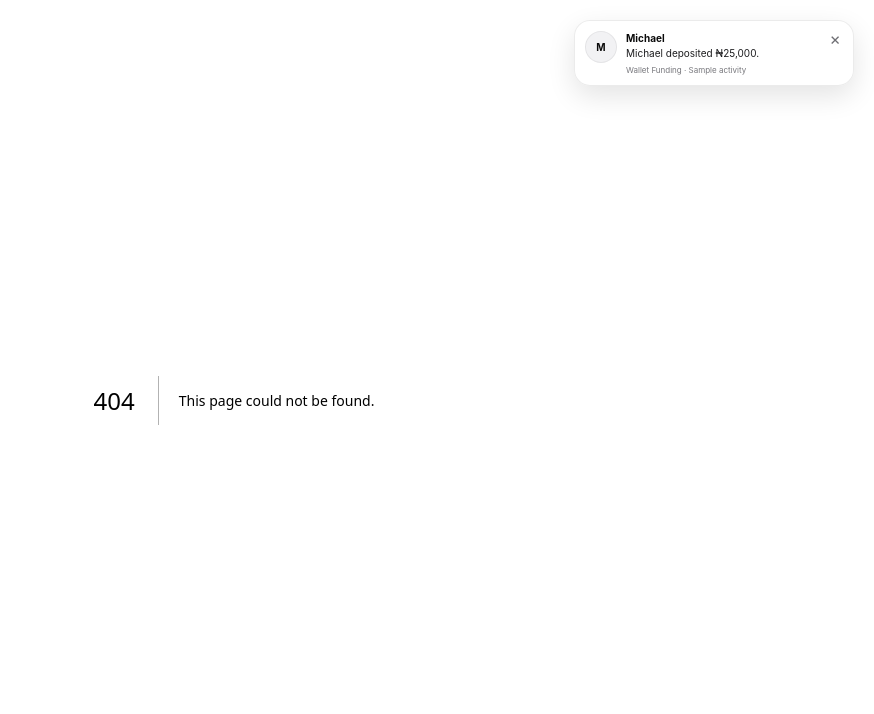
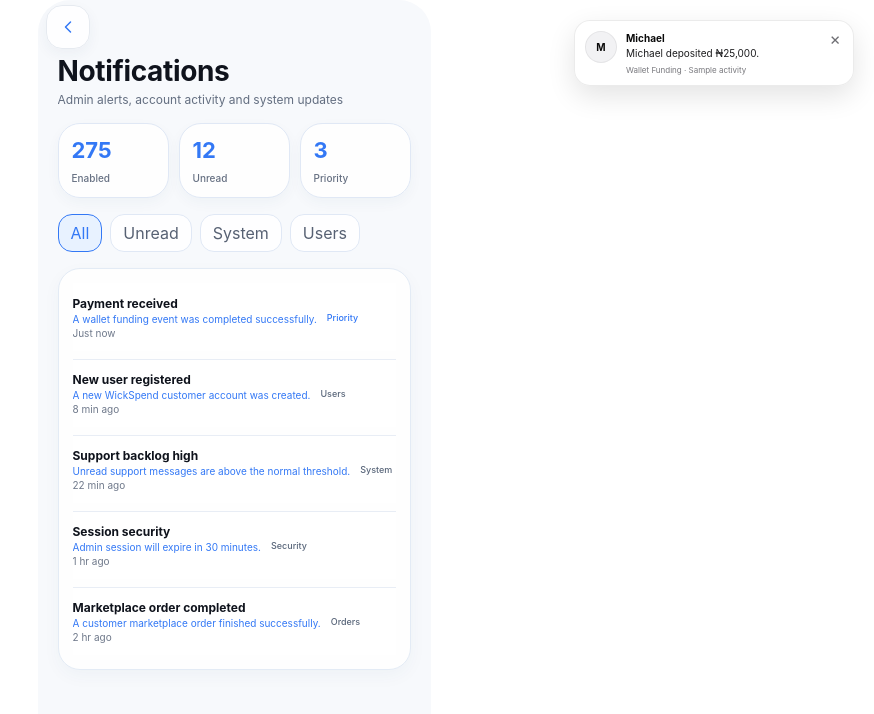
Before and after one commit to wis12dom34/-wickspend-web, a Next.js app: page /admin/notifications in a window 1280 px wide. Before the commit this address had no page. Shown: the top 714 px of the page, without its empty margins (406-1280 px from the left). Built offline with nearby package versions, Linux system fonts and the light colour scheme.

Commit message:
Add admin notifications route

```diff
--- /dev/null
+++ b/app/admin/notifications/page.tsx
@@ -0,0 +1,5 @@
+import AdminScreen from '../AdminScreen';
+
+export default function AdminNotificationsPage() {
+  return <AdminScreen screen="notifications" />;
+}
```
